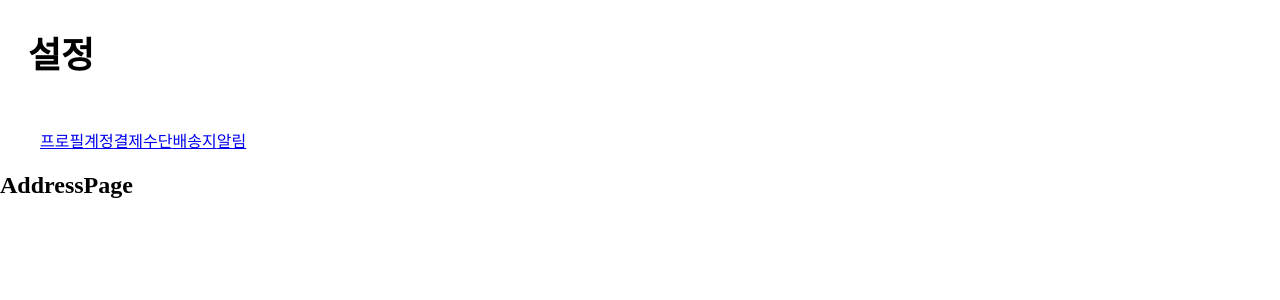
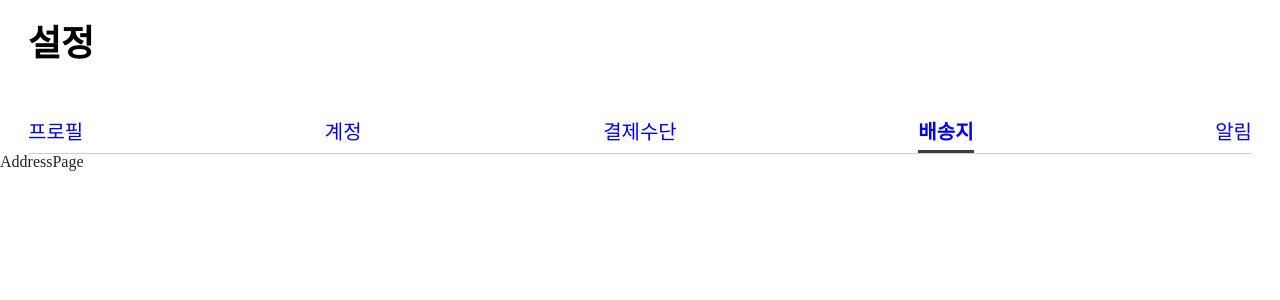
Before and after one commit to tmmoond8/tuto-address-manager, a React (Create React App) app in the folder front/: page / in a window 1280 px wide. Shown: the top 300 px of the page. Built offline with nearby package versions, Linux system fonts and the light colour scheme.

Commit message:
feat: 탭 구현

```diff
--- a/front/src/components/base/TabLayout.tsx
+++ b/front/src/components/base/TabLayout.tsx
@@ -1,7 +1,7 @@
 /** @jsx jsx */
 import { css, jsx } from '@emotion/core';
 import styled from '@emotion/styled';
-import { ReactNode } from 'react';
+import { ReactNode, useState, useCallback, MouseEvent } from 'react';
 import { Link } from 'react-router-dom';
 import { Color, tablet, desktop } from '../../styles';
 
@@ -14,6 +14,11 @@
   name: string;
 }
 
+interface TabLinkProps extends Tab {
+  active?: boolean;
+  onClick: (event: MouseEvent<HTMLLIElement>) => void;
+}
+
 const tabs: Tab[] = [
   { path: '/profile', name: '프로필' },
   { path: '/account', name: '계정' },
@@ -22,24 +27,34 @@
   { path: '/notification', name: '알림' },
 ];
 
-const TabLink = (props: Tab) => {
-  const { path, name } = props;
+const TabLink = (props: TabLinkProps) => {
+  const { path, name, active = false, onClick } = props;
   return (
-    <li>
+    <TabItem active={active} onClick={onClick}>
       <Link to={path}>{name}</Link>
-    </li>
+    </TabItem>
   );
 };
 
 export default function TabLayout(props: TabLayoutProps) {
   const { children } = props;
+  const [tabIndex, setTabIndex] = useState(3);
+  const handleClickTab = useCallback((index: number) => {
+    setTabIndex(index);
+  }, []);
   return (
     <div>
       <Title>설정</Title>
       <Nav>
         <Tabs>
-          {tabs.map((tab: Tab) => (
-            <TabLink path={tab.path} name={tab.name} key={tab.name} />
+          {tabs.map((tab: Tab, index) => (
+            <TabLink
+              active={tabIndex === index}
+              path={tab.path}
+              name={tab.name}
+              key={tab.name}
+              onClick={() => handleClickTab(index)}
+            />
           ))}
         </Tabs>
       </Nav>
@@ -52,13 +67,27 @@
   color: ${Color.Black};
   font-size: 36px;
   font-weight: bold;
-  margin: 26px 0 50px 28px;
+  margin: 26px 28px 50px 28px;
 `;
 
-const Nav = styled.nav``;
+const Nav = styled.nav`
+  text-align: center;
+`;
 
 const Tabs = styled.ul`
   display: flex;
   align-items: center;
+  justify-content: space-between;
+  margin: 0 28px;
+  border-bottom: solid 1px ${Color.Greyce};
   list-style: none;
 `;
+
+const TabItem = styled.li<{ active: boolean }>`
+  color: ${(p) => (p.active ? `${Color.Grey3e}` : `${Color.Grey99}`)};
+  font-size: 20px;
+  font-weight: ${(p) => (p.active ? 'bold' : 'normal')};
+  padding: 10px 0 8px;
+  border-bottom: 3px solid
+    ${(p) => (p.active ? `${Color.Grey3e}` : `${Color.Transparent}`)};
+`;
--- a/front/src/index.css
+++ b/front/src/index.css
@@ -9,3 +9,377 @@
   font-family: source-code-pro, Menlo, Monaco, Consolas, 'Courier New',
     monospace;
 }
+/* http://meyerweb.com/eric/tools/css/reset/
+   v2.0-modified | 20110126
+   License: none (public domain)
+*/
+
+html, body, div, span, applet, object, iframe,
+h1, h2, h3, h4, h5, h6, p, blockquote, pre,
+a, abbr, acronym, address, big, cite, code,
+del, dfn, em, img, ins, kbd, q, s, samp,
+small, strike, strong, sub, sup, tt, var,
+b, u, i, center,
+dl, dt, dd, ol, ul, li,
+fieldset, form, label, legend,
+table, caption, tbody, tfoot, thead, tr, th, td,
+article, aside, canvas, details, embed,
+figure, figcaption, footer, header, hgroup,
+menu, nav, output, ruby, section, summary,
+time, mark, audio, video {
+  margin: 0;
+	padding: 0;
+	border: 0;
+	font-size: 100%;
+	font: inherit;
+	vertical-align: baseline;
+}
+
+/* make sure to set some focus styles for accessibility */
+:focus {
+    outline: 0;
+}
+
+/* HTML5 display-role reset for older browsers */
+article, aside, details, figcaption, figure,
+footer, header, hgroup, menu, nav, section {
+	display: block;
+}
+
+body {
+	line-height: 1;
+}
+
+ol, ul {
+	list-style: none;
+}
+
+blockquote, q {
+	quotes: none;
+}
+
+blockquote:before, blockquote:after,
+q:before, q:after {
+	content: '';
+	content: none;
+}
+
+table {
+	border-collapse: collapse;
+	border-spacing: 0;
+}
+
+input[type=search]::-webkit-search-cancel-button,
+input[type=search]::-webkit-search-decoration,
+input[type=search]::-webkit-search-results-button,
+input[type=search]::-webkit-search-results-decoration {
+    -webkit-appearance: none;
+    -moz-appearance: none;
+}
+
+input[type=search] {
+    -webkit-appearance: none;
+    -moz-appearance: none;
+    -webkit-box-sizing: content-box;
+    -moz-box-sizing: content-box;
+    box-sizing: content-box;
+}
+
+textarea {
+    overflow: auto;
+    vertical-align: top;
+    resize: vertical;
+}
+
+/**
+ * Correct `inline-block` display not defined in IE 6/7/8/9 and Firefox 3.
+ */
+
+audio,
+canvas,
+video {
+    display: inline-block;
+    *display: inline;
+    *zoom: 1;
+    max-width: 100%;
+}
+
+/**
+ * Prevent modern browsers from displaying `audio` without controls.
+ * Remove excess height in iOS 5 devices.
+ */
+
+audio:not([controls]) {
+    display: none;
+    height: 0;
+}
+
+/**
+ * Address styling not present in IE 7/8/9, Firefox 3, and Safari 4.
+ * Known issue: no IE 6 support.
+ */
+
+[hidden] {
+    display: none;
+}
+
+/**
+ * 1. Correct text resizing oddly in IE 6/7 when body `font-size` is set using
+ *    `em` units.
+ * 2. Prevent iOS text size adjust after orientation change, without disabling
+ *    user zoom.
+ */
+
+html {
+    font-size: 100%; /* 1 */
+    -webkit-text-size-adjust: 100%; /* 2 */
+    -ms-text-size-adjust: 100%; /* 2 */
+}
+
+/**
+ * Address `outline` inconsistency between Chrome and other browsers.
+ */
+
+a {
+    text-decoration: none;
+}
+
+a:focus {
+    outline: thin dotted;
+}
+
+/**
+ * Improve readability when focused and also mouse hovered in all browsers.
+ */
+
+a:active,
+a:hover {
+    outline: 0;
+}
+
+a:visited {
+    color: inherit;
+}
+
+/**
+ * 1. Remove border when inside `a` element in IE 6/7/8/9 and Firefox 3.
+ * 2. Improve image quality when scaled in IE 7.
+ */
+
+img {
+    border: 0; /* 1 */
+    -ms-interpolation-mode: bicubic; /* 2 */
+}
+
+/**
+ * Address margin not present in IE 6/7/8/9, Safari 5, and Opera 11.
+ */
+
+figure {
+    margin: 0;
+}
+
+/**
+ * Correct margin displayed oddly in IE 6/7.
+ */
+
+form {
+    margin: 0;
+}
+
+/**
+ * Define consistent border, margin, and padding.
+ */
+
+fieldset {
+    border: 1px solid #c0c0c0;
+    margin: 0 2px;
+    padding: 0.35em 0.625em 0.75em;
+}
+
+/**
+ * 1. Correct color not being inherited in IE 6/7/8/9.
+ * 2. Correct text not wrapping in Firefox 3.
+ * 3. Correct alignment displayed oddly in IE 6/7.
+ */
+
+legend {
+    border: 0; /* 1 */
+    padding: 0;
+    white-space: normal; /* 2 */
+    *margin-left: -7px; /* 3 */
+}
+
+/**
+ * 1. Correct font size not being inherited in all browsers.
+ * 2. Address margins set differently in IE 6/7, Firefox 3+, Safari 5,
+ *    and Chrome.
+ * 3. Improve appearance and consistency in all browsers.
+ */
+
+button,
+input,
+select,
+textarea {
+    font-size: 100%; /* 1 */
+    margin: 0; /* 2 */
+    vertical-align: baseline; /* 3 */
+    *vertical-align: middle; /* 3 */
+}
+
+/**
+ * Address Firefox 3+ setting `line-height` on `input` using `!important` in
+ * the UA stylesheet.
+ */
+
+button,
+input {
+    line-height: normal;
+}
+
+/**
+ * Address inconsistent `text-transform` inheritance for `button` and `select`.
+ * All other form control elements do not inherit `text-transform` values.
+ * Correct `button` style inheritance in Chrome, Safari 5+, and IE 6+.
+ * Correct `select` style inheritance in Firefox 4+ and Opera.
+ */
+
+button,
+select {
+    text-transform: none;
+}
+
+/**
+ * 1. Avoid the WebKit bug in Android 4.0.* where (2) destroys native `audio`
+ *    and `video` controls.
+ * 2. Correct inability to style clickable `input` types in iOS.
+ * 3. Improve usability and consistency of cursor style between image-type
+ *    `input` and others.
+ * 4. Remove inner spacing in IE 7 without affecting normal text inputs.
+ *    Known issue: inner spacing remains in IE 6.
+ */
+
+button,
+html input[type="button"], /* 1 */
+input[type="reset"],
+input[type="submit"] {
+    -webkit-appearance: button; /* 2 */
+    cursor: pointer; /* 3 */
+    *overflow: visible;  /* 4 */
+}
+
+/**
+ * Re-set default cursor for disabled elements.
+ */
+
+button[disabled],
+html input[disabled] {
+    cursor: default;
+}
+
+/**
+ * 1. Address box sizing set to content-box in IE 8/9.
+ * 2. Remove excess padding in IE 8/9.
+ * 3. Remove excess padding in IE 7.
+ *    Known issue: excess padding remains in IE 6.
+ */
+
+input[type="checkbox"],
+input[type="radio"] {
+    box-sizing: border-box; /* 1 */
+    padding: 0; /* 2 */
+    *height: 13px; /* 3 */
+    *width: 13px; /* 3 */
+}
+
+/**
+ * 1. Address `appearance` set to `searchfield` in Safari 5 and Chrome.
+ * 2. Address `box-sizing` set to `border-box` in Safari 5 and Chrome
+ *    (include `-moz` to future-proof).
+ */
+
+input[type="search"] {
+    -webkit-appearance: textfield; /* 1 */
+    -moz-box-sizing: content-box;
+    -webkit-box-sizing: content-box; /* 2 */
+    box-sizing: content-box;
+}
+
+/**
+ * Remove inner padding and search cancel button in Safari 5 and Chrome
+ * on OS X.
+ */
+
+input[type="search"]::-webkit-search-cancel-button,
+input[type="search"]::-webkit-search-decoration {
+    -webkit-appearance: none;
+}
+
+/**
+ * Remove inner padding and border in Firefox 3+.
+ */
+
+button::-moz-focus-inner,
+input::-moz-focus-inner {
+    border: 0;
+    padding: 0;
+}
+
+/**
+ * 1. Remove default vertical scrollbar in IE 6/7/8/9.
+ * 2. Improve readability and alignment in all browsers.
+ */
+
+textarea {
+    overflow: auto; /* 1 */
+    vertical-align: top; /* 2 */
+}
+
+/**
+ * Remove most spacing between table cells.
+ */
+
+table {
+    border-collapse: collapse;
+    border-spacing: 0;
+}
+
+html,
+button,
+input,
+select,
+textarea {
+    color: #222;
+}
+
+
+::-moz-selection {
+    background: #b3d4fc;
+    text-shadow: none;
+}
+
+::selection {
+    background: #b3d4fc;
+    text-shadow: none;
+}
+
+img {
+    vertical-align: middle;
+}
+
+fieldset {
+    border: 0;
+    margin: 0;
+    padding: 0;
+}
+
+textarea {
+    resize: vertical;
+}
+
+.chromeframe {
+    margin: 0.2em 0;
+    background: #ccc;
+    color: #000;
+    padding: 0.2em 0;
+}
--- a/front/src/styles.ts
+++ b/front/src/styles.ts
@@ -13,6 +13,7 @@
   Greyaa: '#aaaaaa',
   Greyad: '#adadad',
   Greycd: '#cdcdcd',
+  Greyce: '#cecece',
   Greyd3: '#d3d3d3',
   Greye1: '#e1e1e1',
   Greyf4: '#f4f4f4',
@@ -22,6 +23,7 @@
   Sky: '#4ea3f8',
   Red: '#ff5b5c',
   Tomato: '#ed635e',
+  Transparent: 'transparent',
 };
 
 export const tablet = (style: SerializedStyles): SerializedStyles => css`
```
